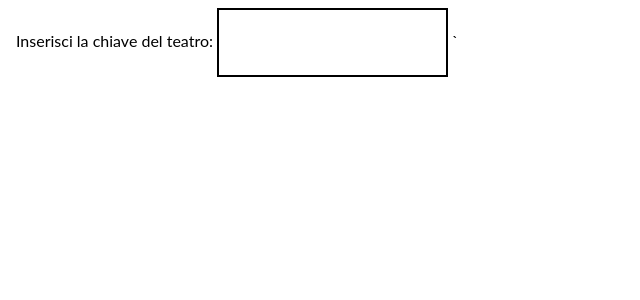
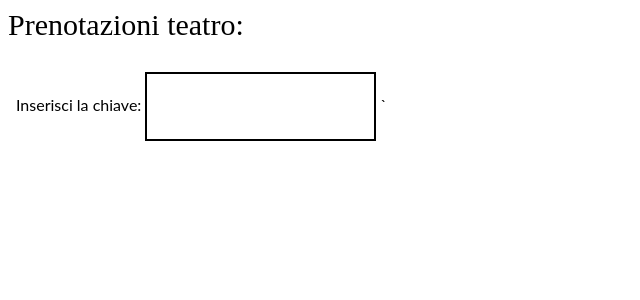
Before and after one commit to lacaprinamini/projssw, an Angular app: page / in a window 1280 px wide. Shown: the top 300 px of the page, without its empty margins (0-640 px from the left). Built offline with nearby package versions, Linux system fonts and the light colour scheme.

Commit message:
3 files modified

```diff
--- a/src/app/app.component.html
+++ b/src/app/app.component.html
@@ -1,6 +1,7 @@
 <html>
 <body>
-  <p *ngIf = "chiave == undefined" > Inserisci la chiave del teatro:
+
+  <p *ngIf = "chiave == undefined" > Inserisci la chiave:
   <input #box (keyup.enter)="onEnter(box.value)">
 `</p>
 <app-nominativo [chiave]="chiave"> </app-nominativo>
--- a/src/index.html
+++ b/src/index.html
@@ -1 +1,2 @@
+<p class="prenotazioni"> Prenotazioni teatro:</p>
 <my-app>loading</my-app>
--- a/src/styles.css
+++ b/src/styles.css
@@ -1 +1,6 @@
 /* Add application styles & imports to this file! */
+.prenotazioni{
+  font-size: 30px;
+  margin-top:0
+
+}
```
